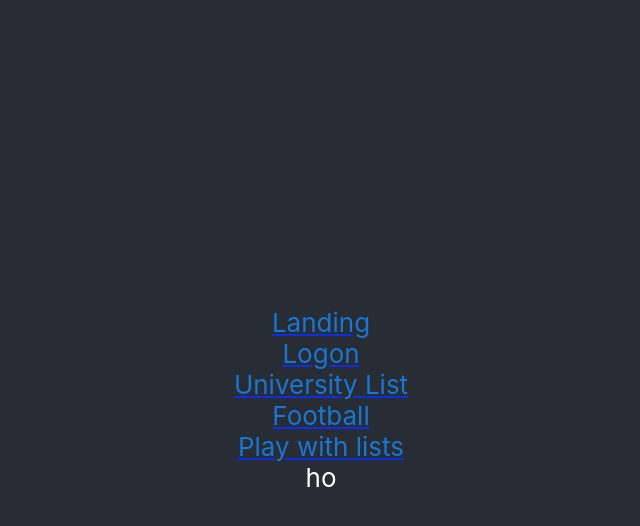
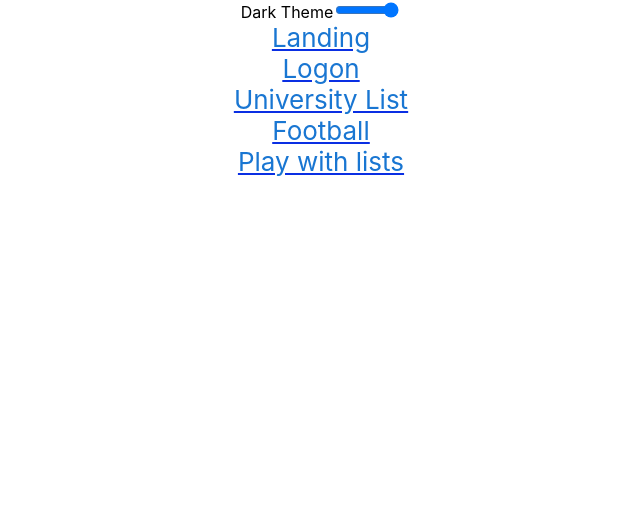
Before and after one commit to shiprajoshi/react-list, a React (Create React App) app: page / in a window 1280 px wide. Shown: the top 526 px of the page, without its empty margins (319-959 px from the left). Built offline with nearby package versions, Linux system fonts and the light colour scheme.

Commit message:
add theme to the using context

```diff
--- a/src/AddDeleteListItems/index.js
+++ b/src/AddDeleteListItems/index.js
@@ -1,5 +1,5 @@
 import React from "react";
-
+import { Theme } from "../App";
 const AddDeleteListItems=()=>{
     const [list, setList] = React.useState([]);
 
@@ -22,8 +22,11 @@ const AddDeleteListItems=()=>{
     }
 
     return <div>
-        <form onSubmit={handleSubmit} id="form">
-            <center>
+        <Theme.Consumer>{
+            (theme)=>
+            <div className={theme}>
+            <form onSubmit={handleSubmit} id="form">
+                <center>
                 <label for="name">Friend's name </label>
                 <input type="text" id="name" name="name" required/>
                 <br/>
@@ -41,6 +44,9 @@ const AddDeleteListItems=()=>{
                 </ul>
             </center>
         </form>
+        </div>
+        }
+        </Theme.Consumer>
     </div>
 }
 
--- a/src/App.css
+++ b/src/App.css
@@ -1,21 +1,15 @@
 .App {
-  text-align: center;
+  text-align: center
 }
 
-.App-logo {
-  height: 40vmin;
-  pointer-events: none;
+#toggle{
+  width: 5%
 }
 
-@media (prefers-reduced-motion: no-preference) {
-  .App-logo {
-    animation: App-logo-spin infinite 20s linear;
-  }
-}
 
 .App-header {
-  background-color: #282c34;
-  min-height: 100vh;
+  /* background-color: #282c34;
+  min-height: 100vh; */
   display: flex;
   flex-direction: column;
   align-items: center;
@@ -27,12 +21,24 @@
 .App-link {
   color: #61dafb;
 }
+.dark{
+  background-color: #282c34;
+  min-height: 100vh;
+  display: flex;
+  flex-direction: column;
+  align-items: center;
+  justify-content: center;
+  font-size: calc(10px + 2vmin);
+  color: white;
+}
 
-@keyframes App-logo-spin {
-  from {
-    transform: rotate(0deg);
-  }
-  to {
-    transform: rotate(360deg);
-  }
+.light{
+  background-color: white;
+  min-height: 100vh;
+  display: flex;
+  flex-direction: column;
+  align-items: center;
+  justify-content: center;
+  font-size: calc(10px + 2vmin);
+  color: black;
 }
--- a/src/App.js
+++ b/src/App.js
@@ -1,17 +1,29 @@
-import logo from './logo.svg';
 import './App.css';
 import { HashRouter as BrowserRouter, Route , Switch} from 'react-router-dom';
 import { Link as L} from 'react-router-dom/cjs/react-router-dom.min';
 import { Link } from '@mui/material';
 import { FootballMatches } from './Football';
-import React, { Suspense } from 'react';
+import React, { createContext, Suspense, useState } from 'react';
 const PlayWithList = React.lazy(()=> import('./AddDeleteListItems/index'));
 const UniversityList = React.lazy(()=> import('./UniversityComponent/index'));
+export const Theme = createContext('dark');
 
 function App() {
+  const [theme, setTheme] = useState('dark');
+  const toggleTheme=(e)=>{
+    if(e.target.value === '0') setTheme('light');
+    else if(e.target.value === '1') setTheme('dark');
+  }
   return (
     <div className="App">
+      <div className="toggleButton">
+        <labe for="toggle">Dark Theme</labe>
+        <input id="toggle" type="range" min="0" max="1"
+        onChange={toggleTheme}
+        ></input>
+    </div>
       <header className="App-header">
+        <Theme.Provider value={theme}>
           <BrowserRouter>
             <L to = "/">
               <Link href="/">Landing</Link>
@@ -39,6 +51,7 @@ function App() {
               </Suspense>
             </Switch>
           </BrowserRouter>
+        </Theme.Provider>
       </header>
     </div>
   );
```
